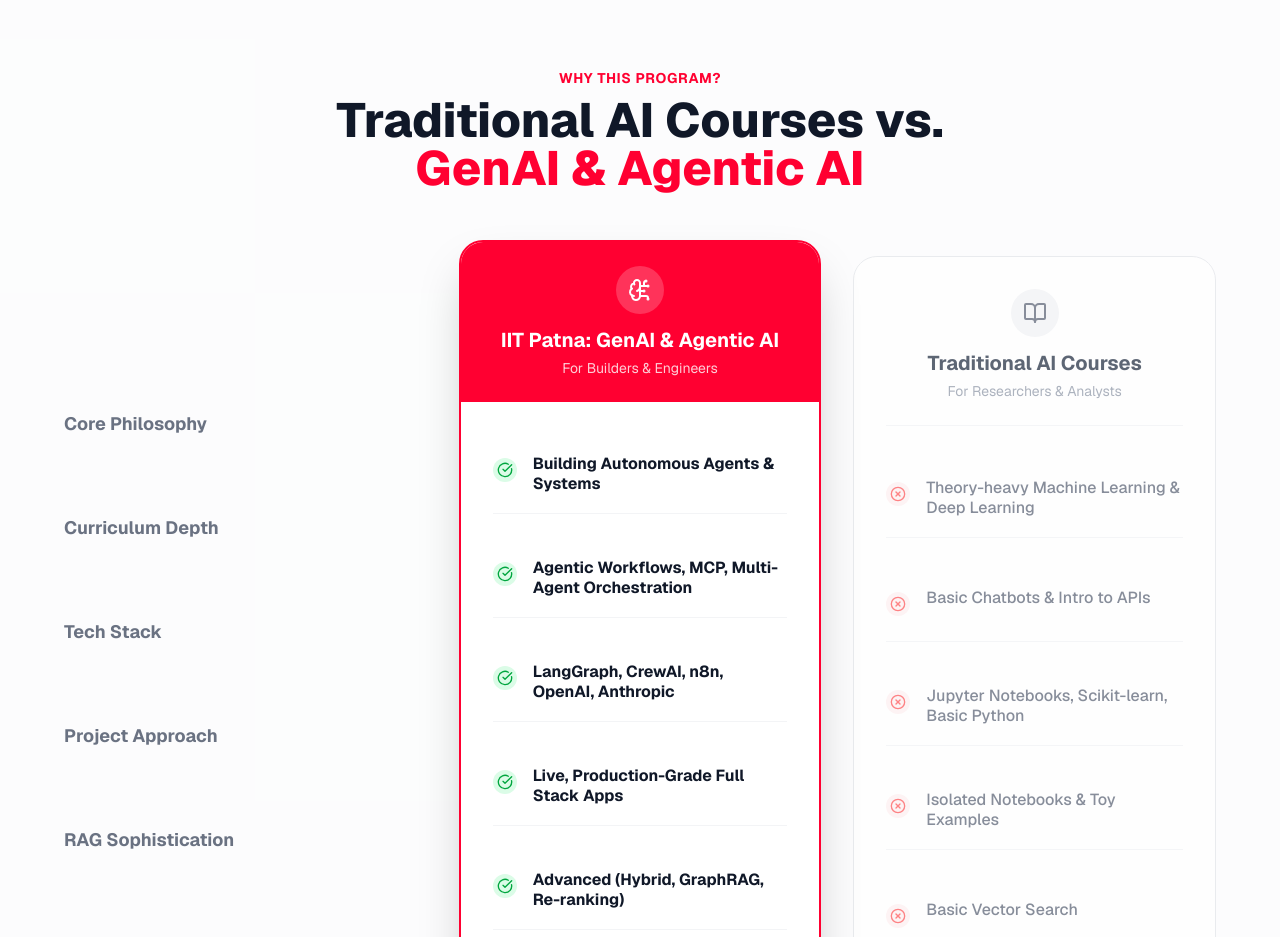
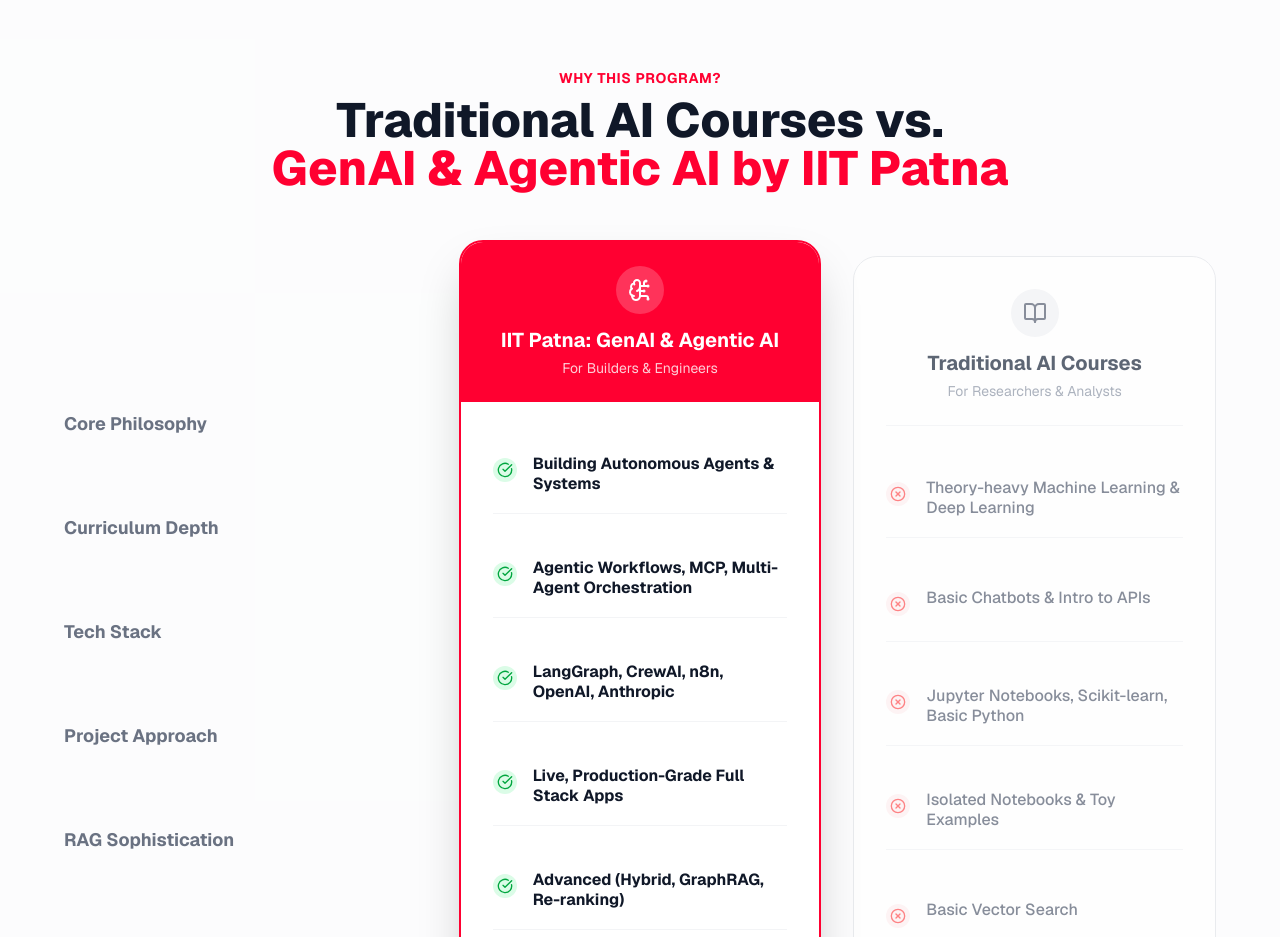
Before and after one commit to akshay-rsms/ednxt-v1, a Next.js app: page /iit-patna in a window 1280 px wide. Shown: the part 1740-2677 px from the top of the page. Built offline with nearby package versions, Linux system fonts and the light colour scheme.

Commit message:
genai & agent

```diff
--- a/src/app/iit-patna/page.tsx
+++ b/src/app/iit-patna/page.tsx
@@ -431,7 +431,7 @@
                         <span className="text-[#FF0031] font-bold tracking-wider uppercase text-sm mb-2 block">Why This Program?</span>
                         <h2 className="text-3xl md:text-5xl font-extrabold text-gray-900 mb-6">
                             Traditional AI Courses vs. <br className="hidden md:block" />
-                            <span className="text-[#FF0031]">GenAI & Agentic AI</span>
+                            <span className="text-[#FF0031]">GenAI & Agentic AI by IIT Patna</span>
                         </h2>
                     </div>
 
```
